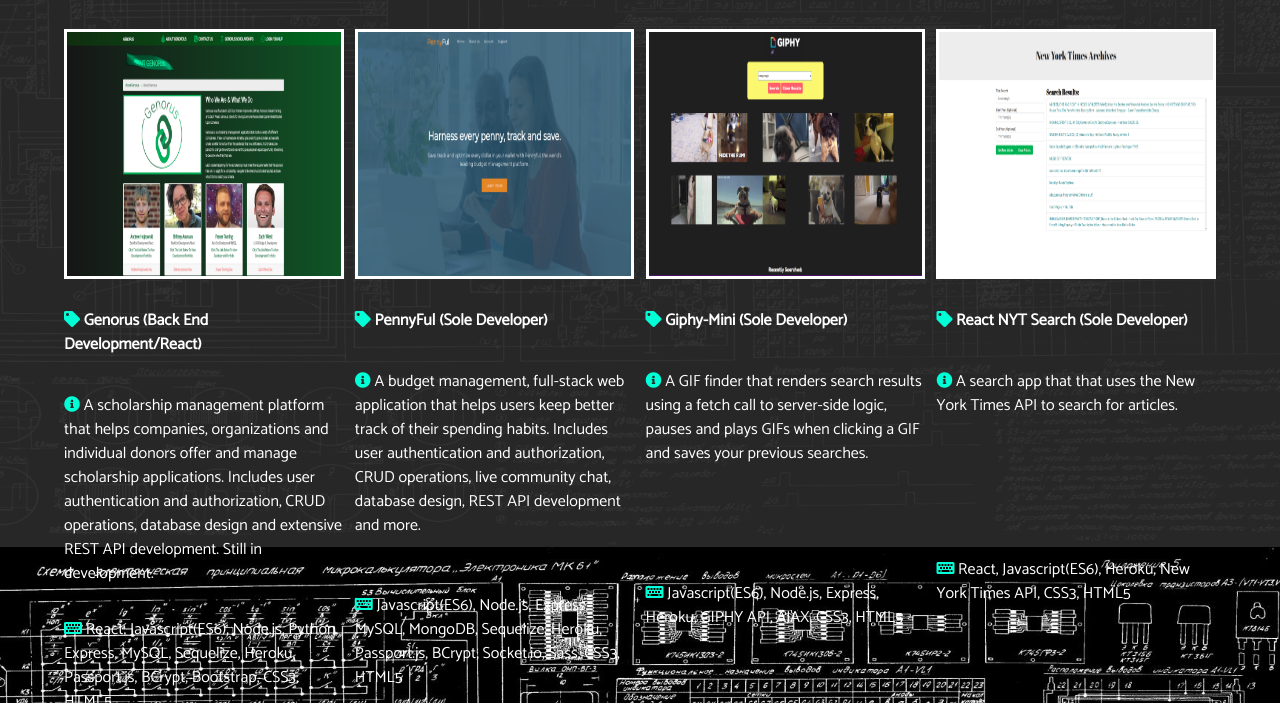
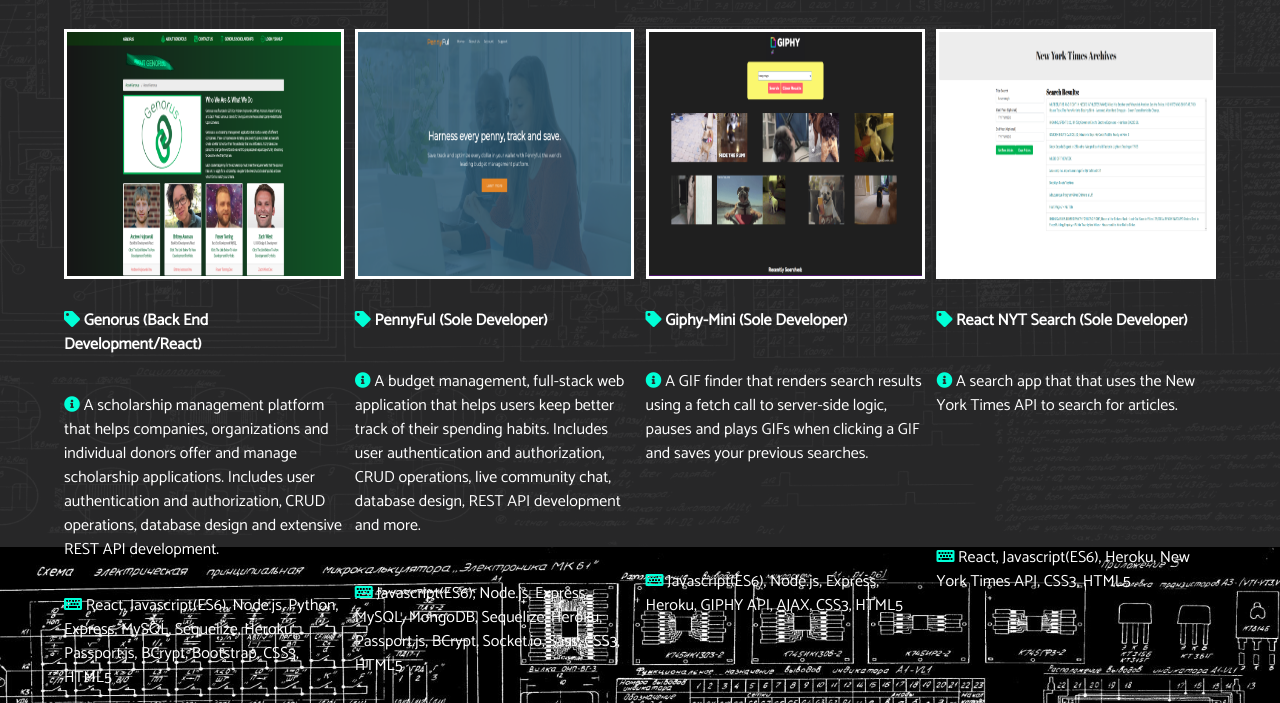
Before and after one commit to baronson11/professional_portfolio, a website: page public/projects.html in a window 1280 px wide. Shown: the part 253-956 px from the top of the page. Drawn offline with Linux system fonts and the light colour scheme; a web font is replaced by a local one.

```diff
--- a/public/projects.html
+++ b/public/projects.html
@@ -59,7 +59,7 @@
           </div>
           <!-- Project Description -->
           <h4><i class="fas fa-tag text-secondary"></i> Genorus (Back End Development/React)</h4>
-          <p><i class="fas fa-info-circle text-secondary"></i> A scholarship management platform that helps companies, organizations and individual donors offer and manage scholarship applications. Includes user authentication and authorization, CRUD operations, database design and extensive REST API development. Still in development.</p>
+          <p><i class="fas fa-info-circle text-secondary"></i> A scholarship management platform that helps companies, organizations and individual donors offer and manage scholarship applications. Includes user authentication and authorization, CRUD operations, database design and extensive REST API development.</p>
           <p><i class="fas fa-keyboard text-secondary"></i> React, Javascript(ES6), Node.js, Python, Express, MySQL, Sequelize, Heroku, Passport.js, BCrypt, Bootstrap, CSS3, HTML5</p>
           <!-- Project Links -->
           <a href="https://genorus.herokuapp.com" class="btn-light">
```
